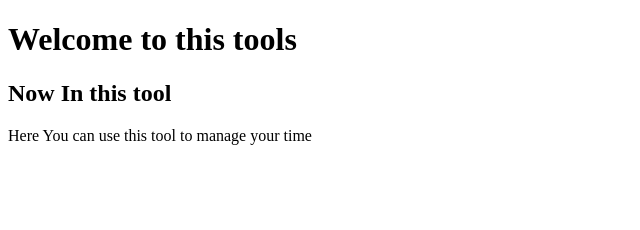
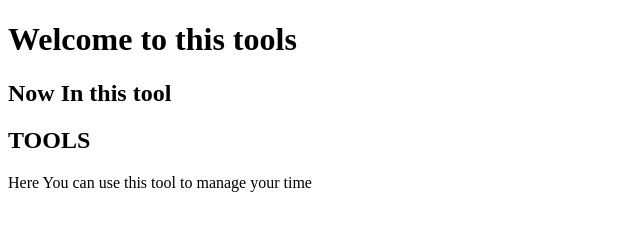
Before and after one commit to kaushikd207/TimeManager, a plain HTML site: page index.html in a window 1280 px wide. Shown: the whole page, without its empty margins (0-640 px from the left). Drawn offline with Linux system fonts and the light colour scheme.

Commit message:
Update index.html

```diff
--- a/index.html
+++ b/index.html
@@ -9,6 +9,7 @@
 <body>
     <h1> Welcome to this tools </h1>
     <h2>Now In this tool </h2>
+    <h2>TOOLS</h2>
     <p>Here You can use this tool to manage your time</p>
 </body>
 </html>
```
